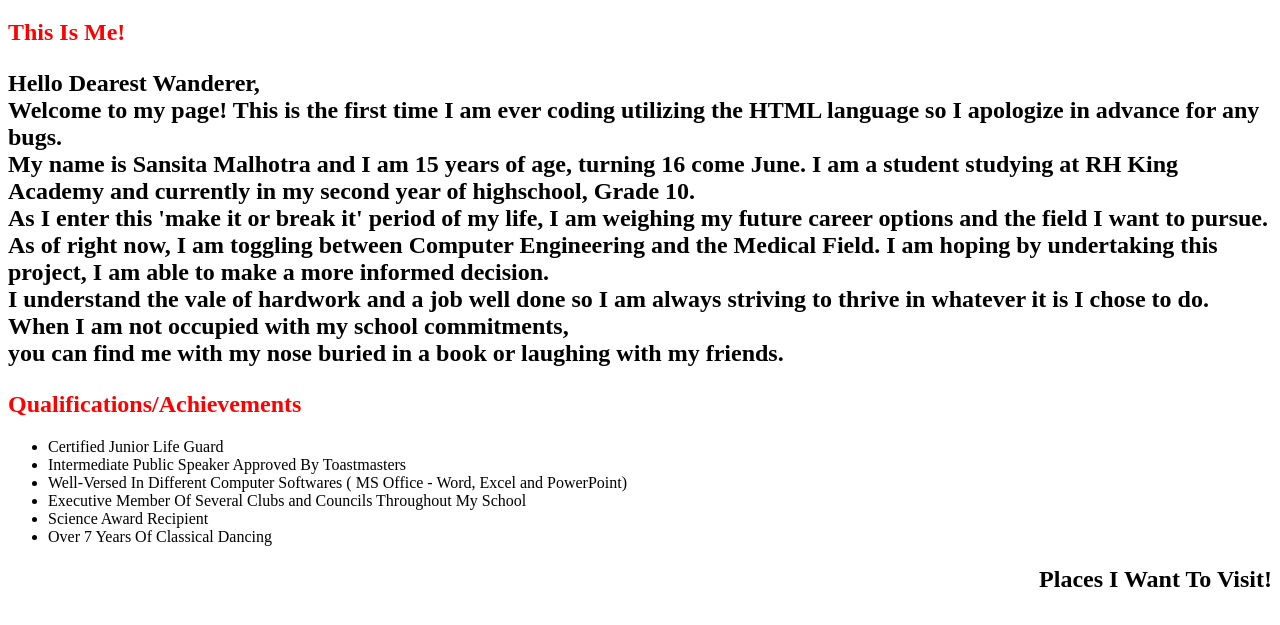
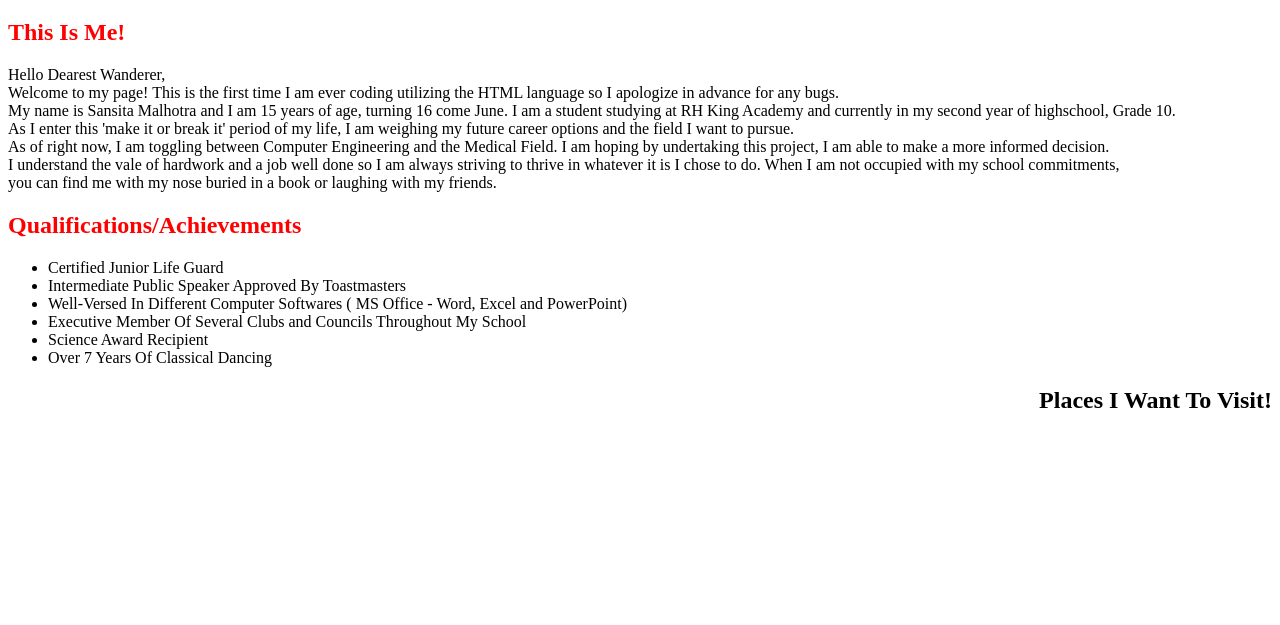
Before and after one commit to sansitamalhotra/sansitamalhotra.github.io, a plain HTML site: page index.html in a window 1280 px wide. Shown: the part 61-686 px from the top of the page. Drawn offline with Linux system fonts and the light colour scheme.

Commit message:
Update index.html

```diff
--- a/index.html
+++ b/index.html
@@ -8,7 +8,7 @@
     <body>
       <h1> My First Ever HTML Project! </h1>
 
-       <h2 style="color:#ff0000;"> This Is Me! <h2>
+       <h2 style="color:#ff0000;"> This Is Me! </h2>
 
         <p> Hello Dearest Wanderer, <br>
            Welcome to my page! This is the first time I am ever coding utilizing the HTML language so I apologize in advance for any bugs. <br>
```
